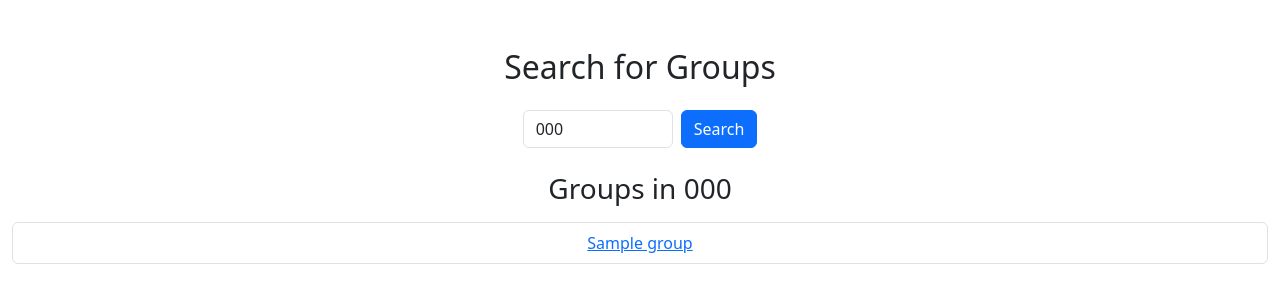
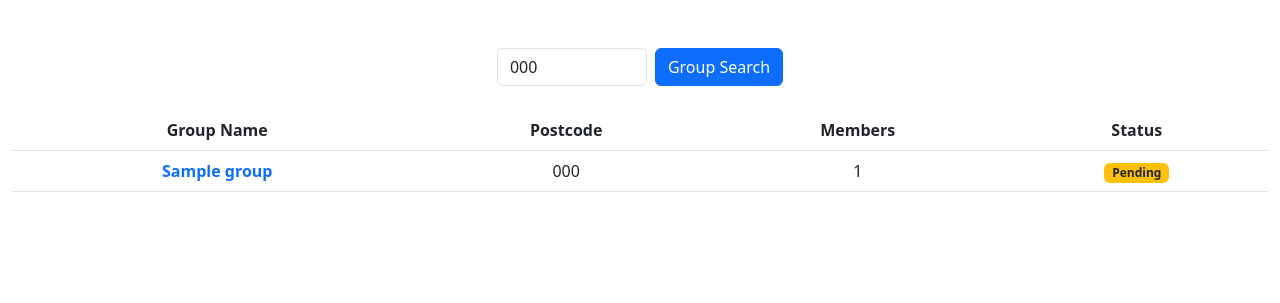
Before and after one commit to kevinruns/fair-price-jobs, a Flask app: template templates/search_groups.html in a window 1280 px wide. Shown: the part 62-365 px from the top of the page. Run offline with Flask 3, Linux system fonts and the light colour scheme; the template is opened without the code that fills it: most values are stand-ins (such as "Sample title", 1, 10 or a date in 2020).

Commit message:
group search improved

```diff
--- a/app.py
+++ b/app.py
@@ -244,8 +244,27 @@ def search_groups():
     postcode = ""
     if request.method == "POST":
         postcode = request.form.get("postcode")
+        user_id = session["user_id"]
         db = get_db()
-        groups = db.execute("SELECT * FROM groups WHERE postcode = ?", (postcode,)).fetchall()
+
+        # Modified query to include user's status in groups
+        groups = db.execute("""
+            SELECT g.*,
+                   (SELECT COUNT(*) FROM user_groups WHERE group_id = g.id) as member_count,
+                   CASE
+                       WHEN ug.status IS NOT NULL THEN ug.status
+                       WHEN jr.user_id IS NOT NULL THEN 'pending'
+                       ELSE NULL
+                   END as status
+            FROM groups g
+            LEFT JOIN user_groups ug ON g.id = ug.group_id AND ug.user_id = ?
+            LEFT JOIN join_requests jr ON g.id = jr.group_id AND jr.user_id = ?
+            WHERE g.postcode = ?
+        """, (user_id, user_id, postcode)).fetchall()
+
+        # Add this debug print
+        print("Groups data:", [dict(row) for row in groups])
+
     return render_template("search_groups.html", groups=groups, postcode=postcode)
 
 
--- a/templates/index.html
+++ b/templates/index.html
@@ -26,6 +26,7 @@
                                     </tr>
                                 {% endfor %}
                             </tbody>
+                            </tbody>
                         </table>
                     </div>
                 </div>
--- a/templates/search_groups.html
+++ b/templates/search_groups.html
@@ -3,13 +3,12 @@
 {% block title %}Search Groups{% endblock %}
 
 {% block main %}
-    <h2 class="mb-4">Search for Groups</h2>
     <form action="{{ url_for('search_groups') }}" method="post">
-        <div class="row justify-content-center">
+        <div class="row justify-content-center mb-4">
             <div class="col-md-6">
                 <div class="d-flex justify-content-center gap-2">
                     <input type="text" class="form-control input-postcode" name="postcode" placeholder="Enter Postcode" required value="{{ postcode }}">
-                    <button type="submit" class="btn btn-primary">Search</button>
+                    <button type="submit" class="btn btn-primary">Group Search</button>
                 </div>
             </div>
         </div>
@@ -17,14 +16,46 @@
 
     {% if postcode %}
         {% if groups %}
-        <h3 class="mt-4">Groups in {{ postcode }}</h3>
-            <ul class="list-group mt-3">
-                {% for group in groups %}
-                    <li class="list-group-item">
-                        <a href="{{ url_for('view_group', group_id=group['id']) }}">{{ group['name'] }}</a>
-                    </li>
-                {% endfor %}
-            </ul>
+            <div class="table-responsive mt-3">
+                <table class="table table-hover">
+                    <thead>
+                        <tr>
+                            <th>Group Name</th>
+                            <th>Postcode</th>
+                            <th>Members</th>
+                            <th>Status</th>
+                        </tr>
+                    </thead>
+                    <tbody>
+                        {% for group in groups %}
+                            <tr>
+                                <td>
+                                    <a href="{{ url_for('view_group', group_id=group['id']) }}" class="text-decoration-none">
+                                        <span class="fw-semibold text-primary">{{ group['name'] }}</span>
+                                    </a>
+                                </td>
+                                <td>{{ group['postcode'] }}</td>
+                                <td>{{ group['member_count'] }}</td>
+                                <td>
+                                    {% if group['status'] == 'member' %}
+                                        <span class="badge bg-success">Member</span>
+                                    {% elif group['status'] == 'admin' %}
+                                        <span class="badge bg-primary">Admin</span>
+                                    {% elif group['status'] == 'creator' %}
+                                        <span class="badge bg-primary">Creator</span>
+                                    {% elif group['status'] == 'pending' %}
+                                        <span class="badge bg-warning text-dark">Pending</span>
+                                    {% elif group['status'] is none %}
+                                        <form action="{{ url_for('view_group', group_id=group['id']) }}" method="post" class="ms-4 mb-0">
+                                            <button type="submit" class="btn btn-primary btn-sm">Join Group</button>
+                                        </form>
+                                    {% endif %}
+                                </td>
+                            </tr>
+                        {% endfor %}
+                    </tbody>
+                </table>
+            </div>
         {% else %}
             <p class="mt-3">No groups found in this postcode.</p>
         {% endif %}
--- a/templates/view_tradesman.html
+++ b/templates/view_tradesman.html
@@ -3,11 +3,11 @@
 {% block main %}
 
 <div class="row align-items-center">
-    <div class="col-md-6 d-flex flex-column justify-content-center">
+    <div class="col-md-6 d-flex flex-column justify-content-end">
         <h2 class="text-primary fw-bold mb-3">{{ tradesman.name }}</h2>
         <h3 class="mb-4">{{ tradesman.trade }}</h3>
     </div>
-    <div class="col-md-6 d-flex justify-content-end">
+    <div class="col-md-6 d-flex justify-content-start">
         <div class="card w-75 me-5">
             <div class="card-body">
                 <h5 class="card-title mb-3">Contact Details</h5>
```
Also changed, not shown: templates/view_group.html (+4 -4 lines).
